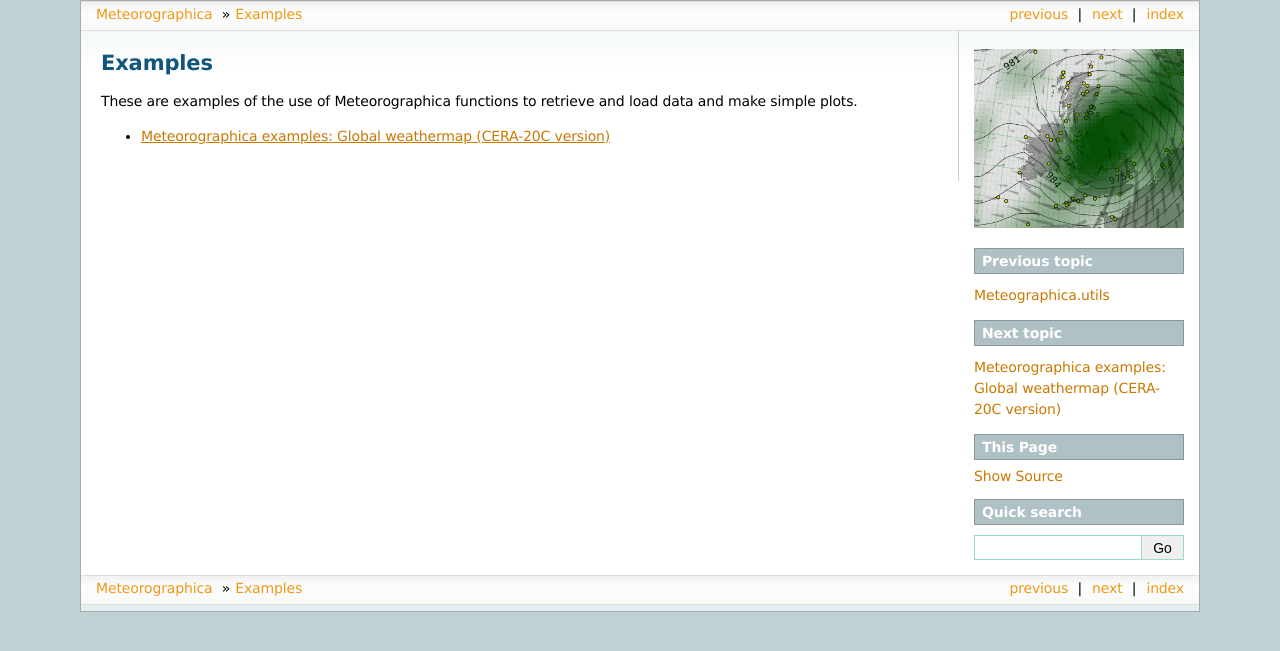
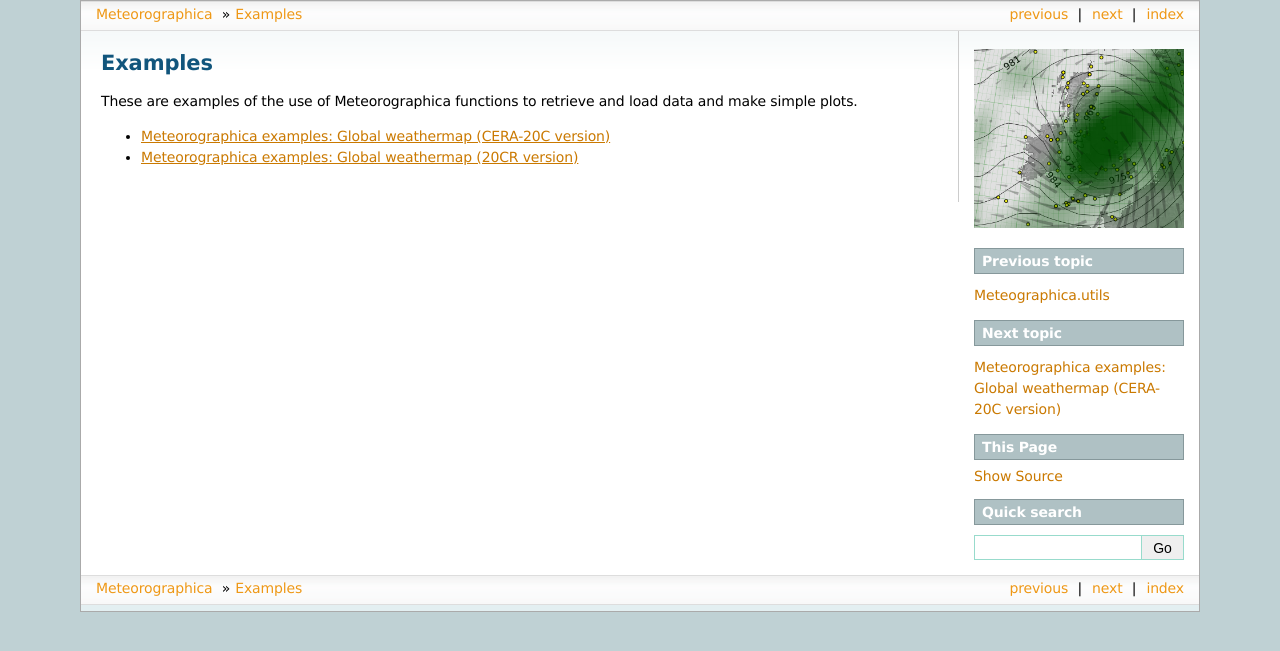
Before and after one commit to philip-brohan/Meteorographica, a Sphinx documentation site: the page built from docs/examples/examples.rst, in a window 1280 px wide. Shown: the top 651 px of the page. Built offline with Sphinx 7.4.7, drawn with Linux system fonts in a browser that asks for light colours; pages that are not in the unit, such as notebooks, are missing from menus.

Commit message:
Added 20CR plot example to examples toctree.

```diff
--- a/docs/examples/examples.rst
+++ b/docs/examples/examples.rst
@@ -7,3 +7,4 @@ These are examples of the use of Meteorographica functions to retrieve and load
    :maxdepth: 2
 
    global_rotated_1987/global_weather_rotated
+   global_rotated_1987_20CR/global_weather_rotated
```
